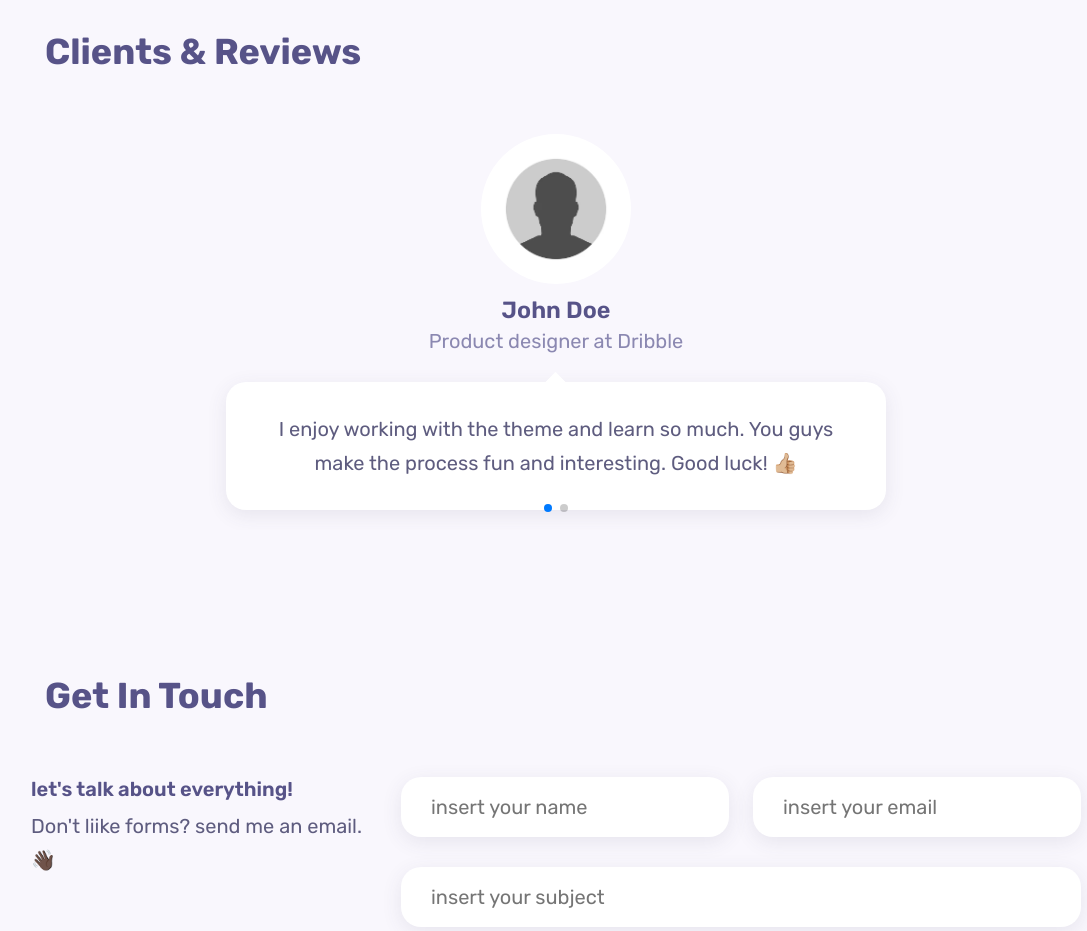
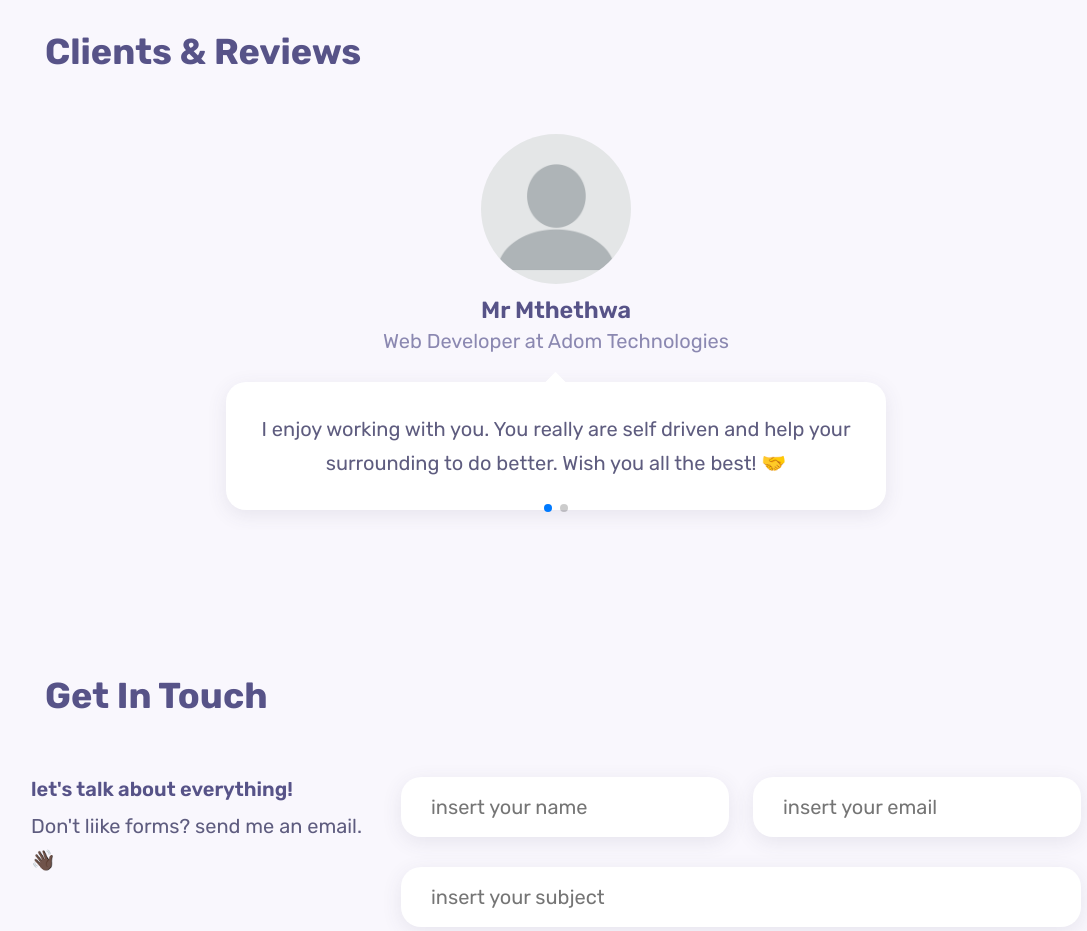
Before and after one commit to AneleMaseko/portfolio, a React (Create React App) app: page / in a window 1280 px wide. Shown: the part 3700-4631 px from the top of the page, without its empty margins (139-1226 px from the left). Built offline with nearby package versions, Linux system fonts and the light colour scheme.

Commit message:
testimonials

```diff
--- a/src/components/testimonials/testimonials.jsx
+++ b/src/components/testimonials/testimonials.jsx
@@ -1,7 +1,7 @@
 import React from "react";
 import "./testimonials.css"
-import Image1 from "../../Asserts/unnoun.avif";
-import Image3 from "../../Asserts/unnoun.avif";
+import Image1 from "../../Asserts/blankprofile.webp";
+import Image3 from "../../Asserts/blankprofile.webp";
 
 // import Swiper core and required modules
 import {Pagination } from 'swiper/modules';
@@ -17,18 +17,18 @@ const data =  [
   {
     id: 1,
     image: Image1,
-    title:"John Doe",
-    subtitle: "Product designer at Dribble",
+    title:"Mr Mthethwa",
+    subtitle: "Web Developer at Adom Technologies",
     comment:
-        "I enjoy working with the theme and learn so much. You guys make the process fun and interesting. Good luck! 👍🏼",
+        "I enjoy working with you. You really are self driven and help your surrounding to do better. Wish you all the best! 🤝",
   },
   {
     id: 2,
     image:Image3,
-    title:"John Doe",
-    subtitle: "Product designer at Dribble",
+    title:"Ms Monamo",
+    subtitle: "Web Developer And DevOps Engineer at UVU Africa",
     comment:
-        "I enjoy working with the theme and learn so much. You guys make the process fun and interesting. Good luck! 👍🏼",
+        "I enjoy working with you in a team and learned so much. Good luck! 👍🏼",
   },
 
 ];
```
Also changed, not shown: src/Asserts/about.jpeg, src/Asserts/blankprofile.webp (added).
